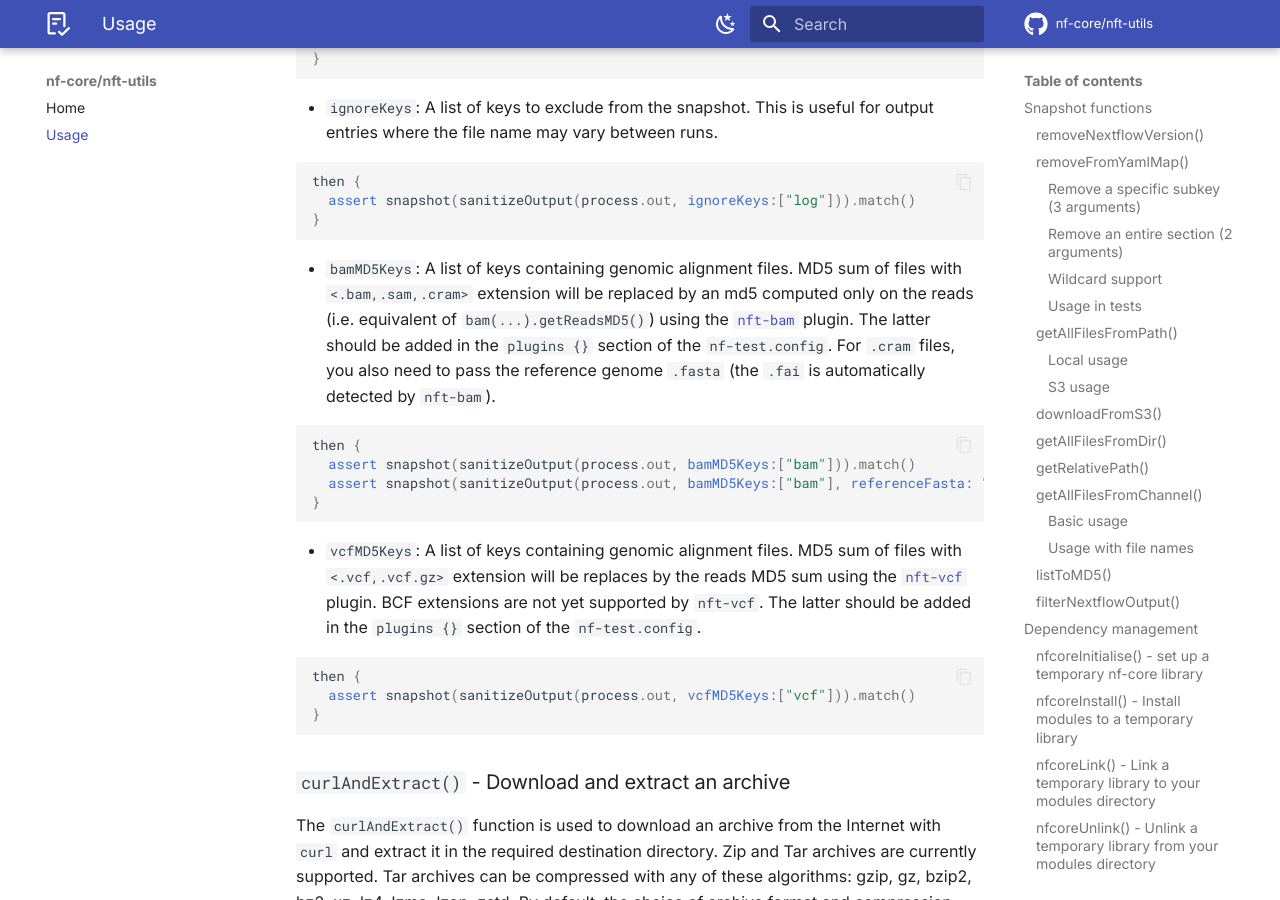
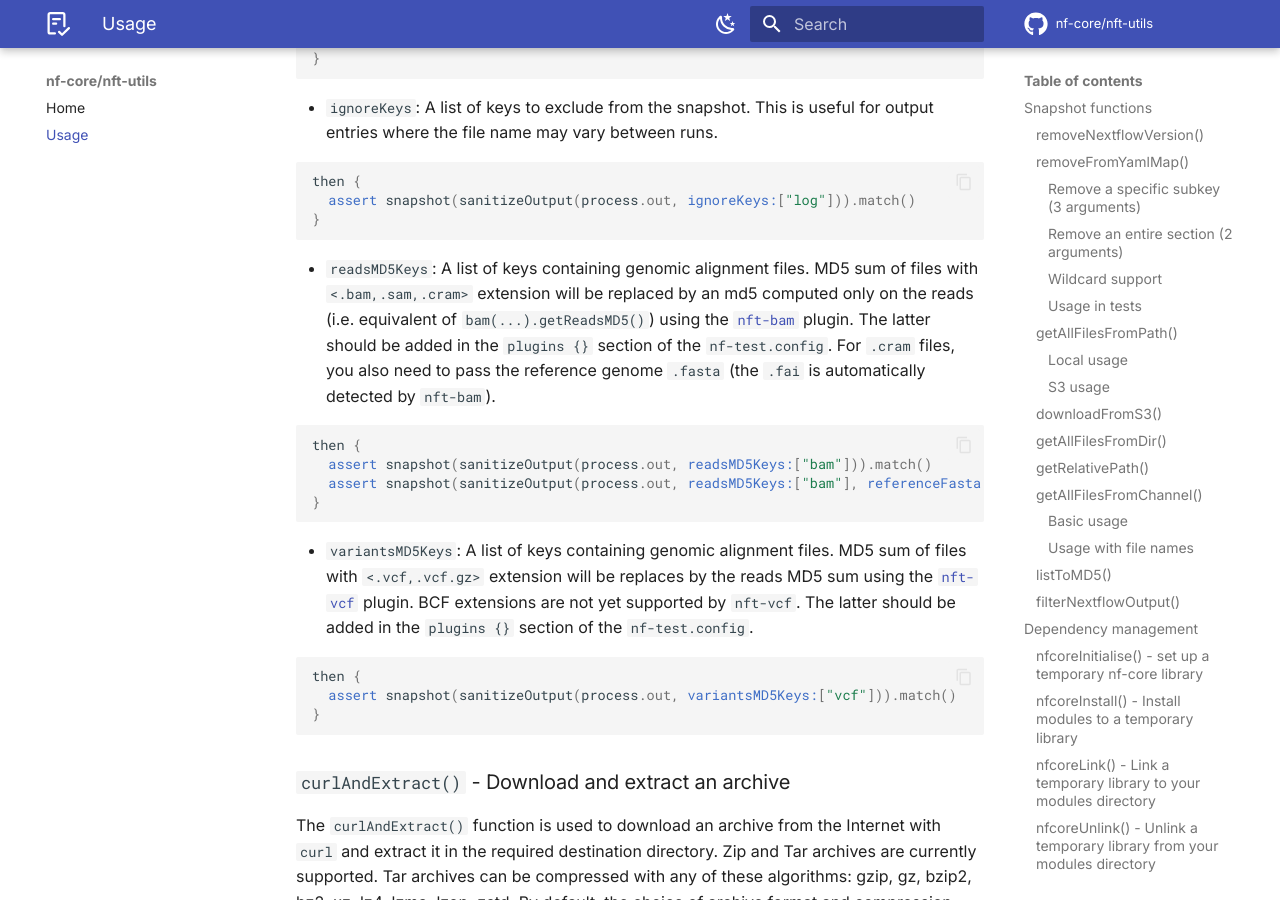
Before and after one commit to nf-core/nft-utils, an MkDocs documentation site: the page built from docs/usage.md, in a window 1280 px wide and 900 px high, scrolled down 16355 px. Built offline with MkDocs 1.6.1 and Material for MkDocs 9.7.7, drawn with Linux system fonts in a browser that asks for light colours; comment, search, counter and statistics services are not loaded; the version menu is left out.

Commit message:
Update keys name

````diff
--- a/docs/usage.md
+++ b/docs/usage.md
@@ -712,23 +712,23 @@ then {
 }
 ```
 
-- `bamMD5Keys`: A list of keys containing genomic alignment files. MD5 sum of files with `<.bam,.sam,.cram>` extension will be replaced by an md5 computed only on the reads (i.e. equivalent of `bam(...).getReadsMD5()`) using the [`nft-bam`](https://nvnieuwk.github.io/nft-bam/dev/) plugin.
+- `readsMD5Keys`: A list of keys containing genomic alignment files. MD5 sum of files with `<.bam,.sam,.cram>` extension will be replaced by an md5 computed only on the reads (i.e. equivalent of `bam(...).getReadsMD5()`) using the [`nft-bam`](https://nvnieuwk.github.io/nft-bam/dev/) plugin.
   The latter should be added in the `plugins {}` section of the `nf-test.config`.
   For `.cram` files, you also need to pass the reference genome `.fasta` (the `.fai` is automatically detected by `nft-bam`).
 
 ```groovy
 then {
-  assert snapshot(sanitizeOutput(process.out, bamMD5Keys:["bam"])).match()
-  assert snapshot(sanitizeOutput(process.out, bamMD5Keys:["bam"], referenceFasta: "https://url/reference.fa")).match() // for cram files
+  assert snapshot(sanitizeOutput(process.out, readsMD5Keys:["bam"])).match()
+  assert snapshot(sanitizeOutput(process.out, readsMD5Keys:["bam"], referenceFasta: "https://url/reference.fa")).match() // for cram files
 }
 ```
 
-- `vcfMD5Keys`: A list of keys containing genomic alignment files. MD5 sum of files with `<.vcf,.vcf.gz>` extension will be replaces by the reads MD5 sum using the [`nft-vcf`](https://github.com/seppinho/nft-vcf) plugin. BCF extensions are not yet supported by `nft-vcf`.
+- `variantsMD5Keys`: A list of keys containing genomic alignment files. MD5 sum of files with `<.vcf,.vcf.gz>` extension will be replaces by the reads MD5 sum using the [`nft-vcf`](https://github.com/seppinho/nft-vcf) plugin. BCF extensions are not yet supported by `nft-vcf`.
   The latter should be added in the `plugins {}` section of the `nf-test.config`.
 
 ```groovy
 then {
-  assert snapshot(sanitizeOutput(process.out, vcfMD5Keys:["vcf"])).match()
+  assert snapshot(sanitizeOutput(process.out, variantsMD5Keys:["vcf"])).match()
 }
 ```
 
````
Also changed, not shown: CHANGELOG.md (+1 -1 lines), 5 other files.
